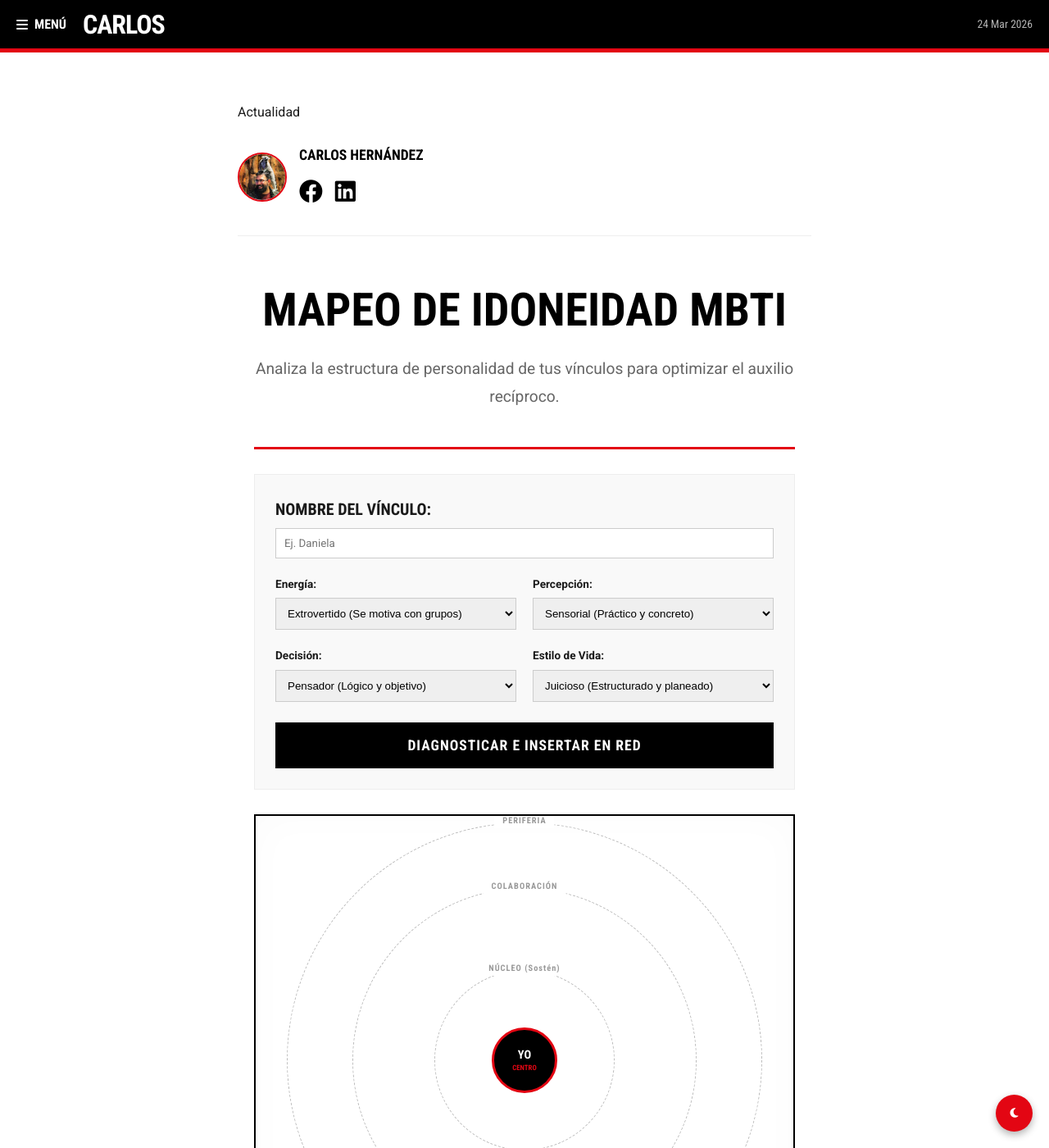
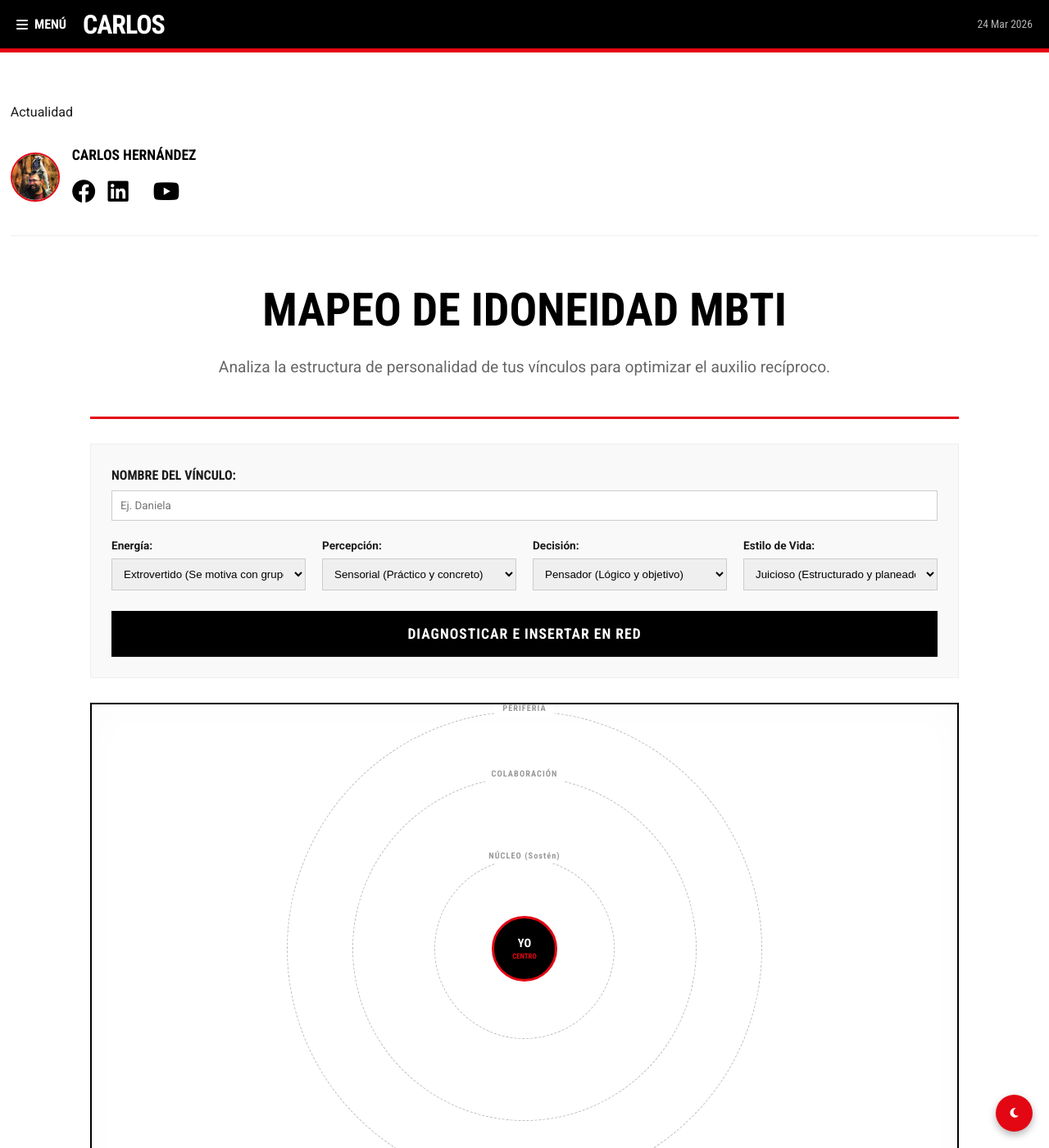
Before and after one commit to cafrhein/muro, a Jekyll site: the page built from _layouts/post.html, in a window 1280 px wide and 1400 px high. Shown: the whole window at 82% size. Built offline with Jekyll 4.4.1, drawn with Linux system fonts in a browser that asks for light colours.

Commit message:
Update post.html

```diff
--- a/_layouts/post.html
+++ b/_layouts/post.html
@@ -33,6 +33,8 @@ layout: default
                     <a href="https://www.linkedin.com/in/hernandezinurreta/?skipRedirect=true" target="_blank" rel="noopener noreferrer" style="color: var(--rt-black); text-decoration: none; transition: color 0.3s;">
                         <i class="fab fa-linkedin"></i>
                     </a>
+                    <a href="#" style="color: var(--rt-black); text-decoration: none;"><i class="fab fa-x-twitter"></i></a>
+                    <a href="#" style="color: var(--rt-black); text-decoration: none;"><i class="fab fa-youtube"></i></a>
                 </div>
             </div>
         </div>
@@ -89,8 +91,12 @@ layout: default
     transition: width 0.1s ease-out;
 }
 
-/* --- ESTILOS DE POST --- */
-.post-content { max-width: 740px; margin: 40px auto; padding: 0 20px; }
+/* --- ESTILOS DE POST (CORRECCIÓN ESTRUCTURAL) --- */
+.post-content {
+    max-width: var(--content-width); /* Liberado de los 740px */
+    margin: 40px auto;
+    padding: 0; /* Padding cedido al 1% de fb-container en style.css */
+}
 .post-header { margin-bottom: 40px; border-bottom: 1px solid #eee; padding-bottom: 30px; }
 
 /* HOVER TÁCTICO PARA RRSS EN POST */
@@ -98,8 +104,9 @@ layout: default
 
 /* --- UI DE PORTADA (RT STYLE: SANGRE EDITORIAL + ACENTO ROJO) --- */
 .post-featured-image.extended-editorial-bleed {
-    width: calc(100% + 100px);
-    margin: 40px 0 0 -50px;
+    width: 100%;
+    max-width: var(--content-width);
+    margin: 40px 0 0 0;
     height: 400px;
     overflow: hidden;
     border-radius: 4px;
@@ -124,7 +131,14 @@ layout: default
 .author-name { font-family: var(--font-heading); font-weight: 700; text-transform: uppercase; color: var(--rt-black); font-size: 1.1rem; }
 .post-date { font-family: var(--font-heading); color: #888; font-size: 0.9rem; text-transform: uppercase; }
 
-.post-body { font-family: var(--font-main); font-size: 1.25rem; line-height: 1.75; color: var(--rt-text); margin-bottom: 60px; }
+/* HERENCIA PARA ESCALA TIPOGRÁFICA GLOBAL */
+.post-body {
+    font-family: var(--font-main);
+    font-size: inherit; /* Permite que style.css controle el tamaño en móvil */
+    line-height: inherit;
+    color: var(--rt-text);
+    margin-bottom: 60px;
+}
 
 /* --- ESTILOS DE NAVEGACIÓN --- */
 .post-navigation { border-top: 1px solid #eee; padding-top: 40px; margin-top: 60px; }
@@ -135,15 +149,8 @@ layout: default
 .nav-label { font-family: var(--font-heading); color: var(--rt-red); font-weight: 700; font-size: 0.8rem; text-transform: uppercase; margin-bottom: 5px; }
 .nav-title { font-family: var(--font-heading); font-size: 1.2rem; line-height: 1.2; font-weight: 700; text-transform: uppercase; }
 
-@media (max-width: 900px) {
-    .post-featured-image.extended-editorial-bleed {
-        width: calc(100% + 40px);
-        margin-left: -20px;
-        height: 350px;
-    }
-}
-
 @media (max-width: 600px) {
+    .post-content { padding: 0; } /* Asegura el 1% lateral definido en style.css */
     .nav-wrapper { grid-template-columns: 1fr; gap: 20px; }
     .nav-link.next { text-align: left; }
     .nav-spacer { display: none; }
```
